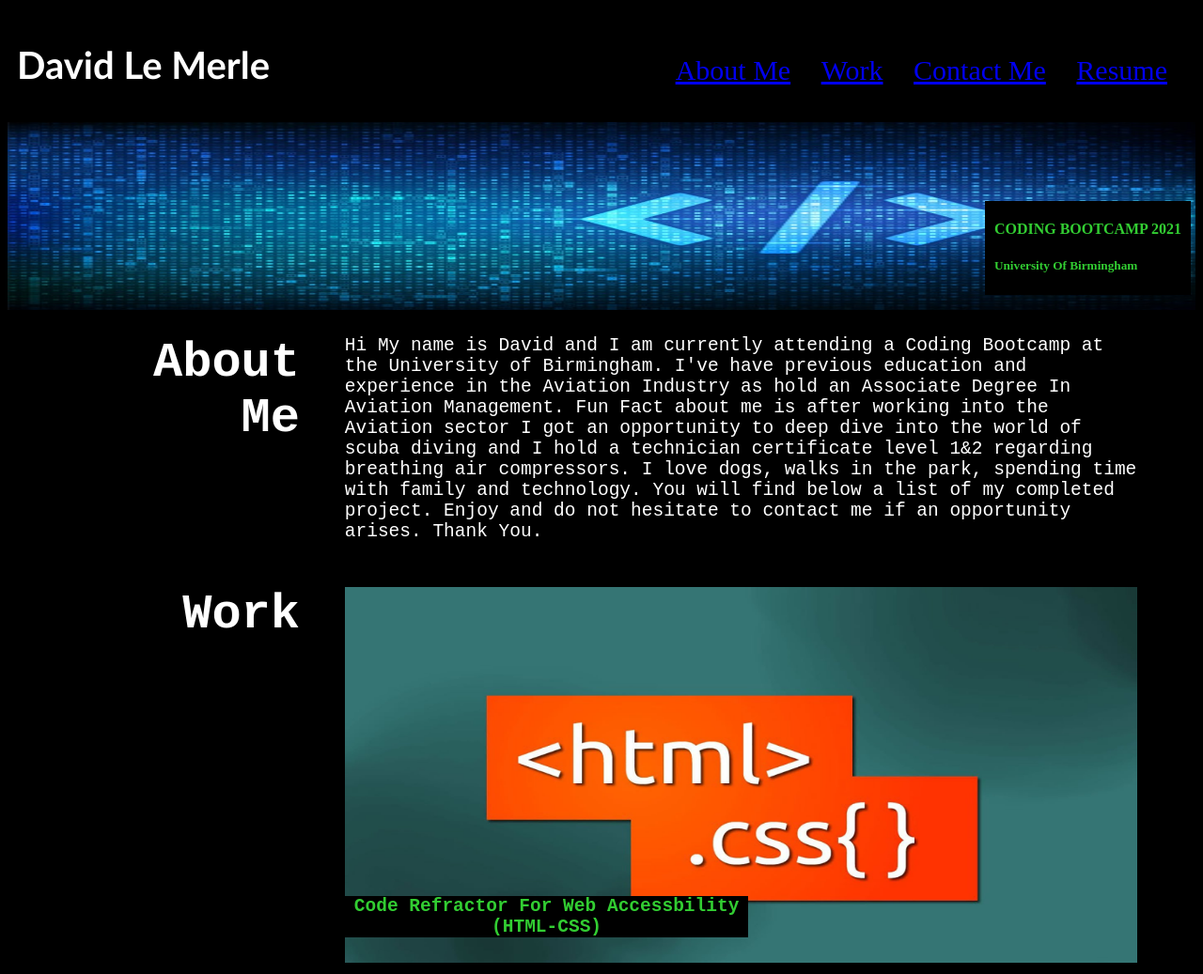
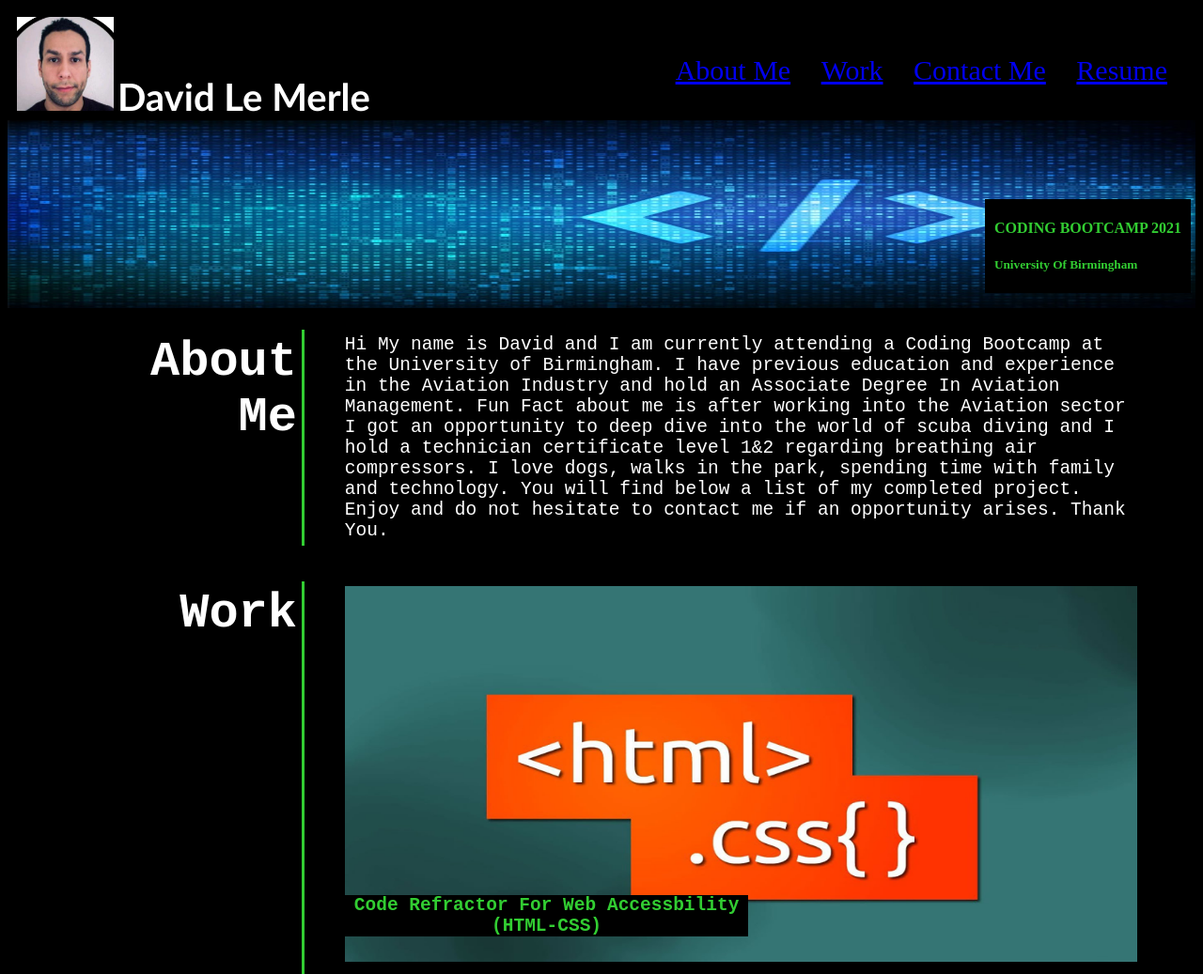
Before and after one commit to davidlemerle/Beginner-Portfolio, a plain HTML site: page index.html in a window 1280 px wide. Shown: the top 1037 px of the page at 94% size. Drawn offline with Linux system fonts and the light colour scheme.

Commit message:
Added profile picture

```diff
--- a/index.html
+++ b/index.html
@@ -8,7 +8,9 @@
 </head>
 <body>
     <header class="header">
+        <img id="profile" src="./images/photo.png">
         <h1>David Le Merle</h1>
+
         <nav>
             <ul>
                 <li>
@@ -36,7 +38,7 @@
       <div class="grid" id="aboutme">
         <div class="maintitle">About Me</div>
         <div id="description">Hi My name is David and I am currently attending a Coding Bootcamp at the University of Birmingham.
-             I've have previous education and experience in the Aviation Industry as hold an Associate Degree In Aviation Management.
+             I have previous education and experience in the Aviation Industry and hold an Associate Degree In Aviation Management.
              Fun Fact about me is after working into the Aviation sector I got an opportunity to deep dive into the world of scuba diving and I hold a technician certificate level 1&2 regarding breathing air compressors.
              I love dogs, walks in the park, spending time with family and technology. You will find below a list of my completed project. Enjoy and do not hesitate to contact me if an opportunity arises.
             Thank You. </div>
@@ -45,7 +47,7 @@
         <div id="item3" class="maintitle">Work</div>
         <div id="item4" >
         <a href="https://davidlemerle.github.io/Horiseon-Website-Refactoring/">
-        <img class="image1" src="./images/htmlcss.jpg"> <h2 class="text-block">Code Refractor For Web Accessbility<br />(HTML-CSS)</h2>
+        <img id="image1" src="./images/htmlcss.jpg"> <h2 class="text-block">Code Refractor For Web Accessbility<br />(HTML-CSS)</h2>
  </a>
     </div>
         <div class="grid" id="innergrid">
--- a/style.css
+++ b/style.css
@@ -11,12 +11,23 @@ body {
     padding: 10px;
     font-family: 'Trebuchet MS', 'Lucida Sans Unicode', 'Lucida Grande', 'Lucida Sans', Arial, sans-serif;
     color: #ffffff;
+    max-height: 100px;
+
 }
 
 .header h1 {
     display: inline-block;
     font-size: 40px;
+    justify-content: center;
+
 }
+
+
+#profile {
+    height: 100px;
+
+}
+
 
 .header nav {
     padding-top: 10px;
@@ -62,6 +73,7 @@ body {
     margin: 0.5cm;
     padding: 5px;
     font-family:  monospace;
+
 }
 
 #aboutme {
@@ -72,7 +84,8 @@ body {
     text-align: right;
     font-size: 400%;
     font-weight: bold;
-    color: limegreen;
+    border-right: solid limegreen;
+
 }
 
 #description {
@@ -87,7 +100,7 @@ body {
 position: relative;
 }
 
-.image1 {
+#image1 {
     width: 100%;
     max-height: 400px;
 }
```
